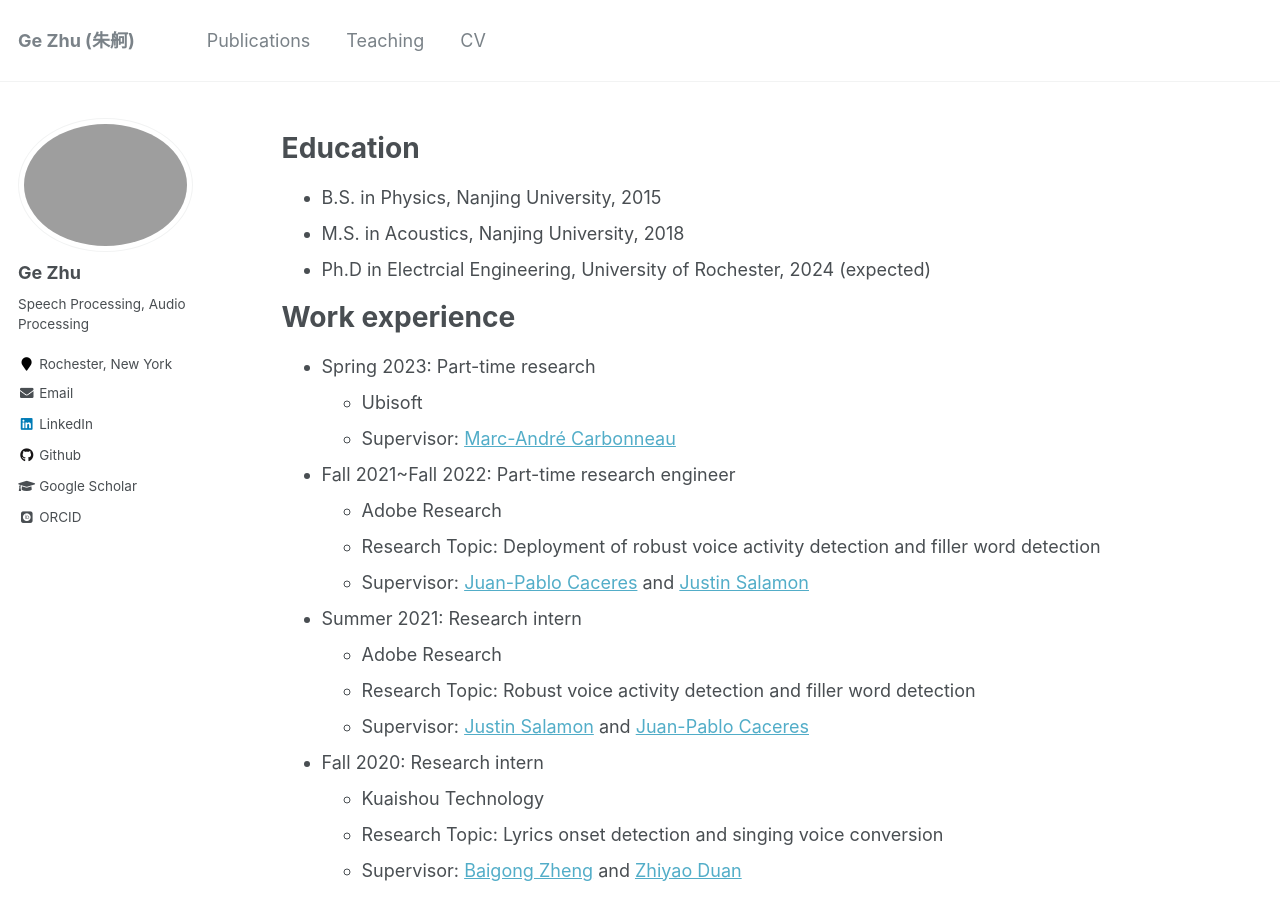
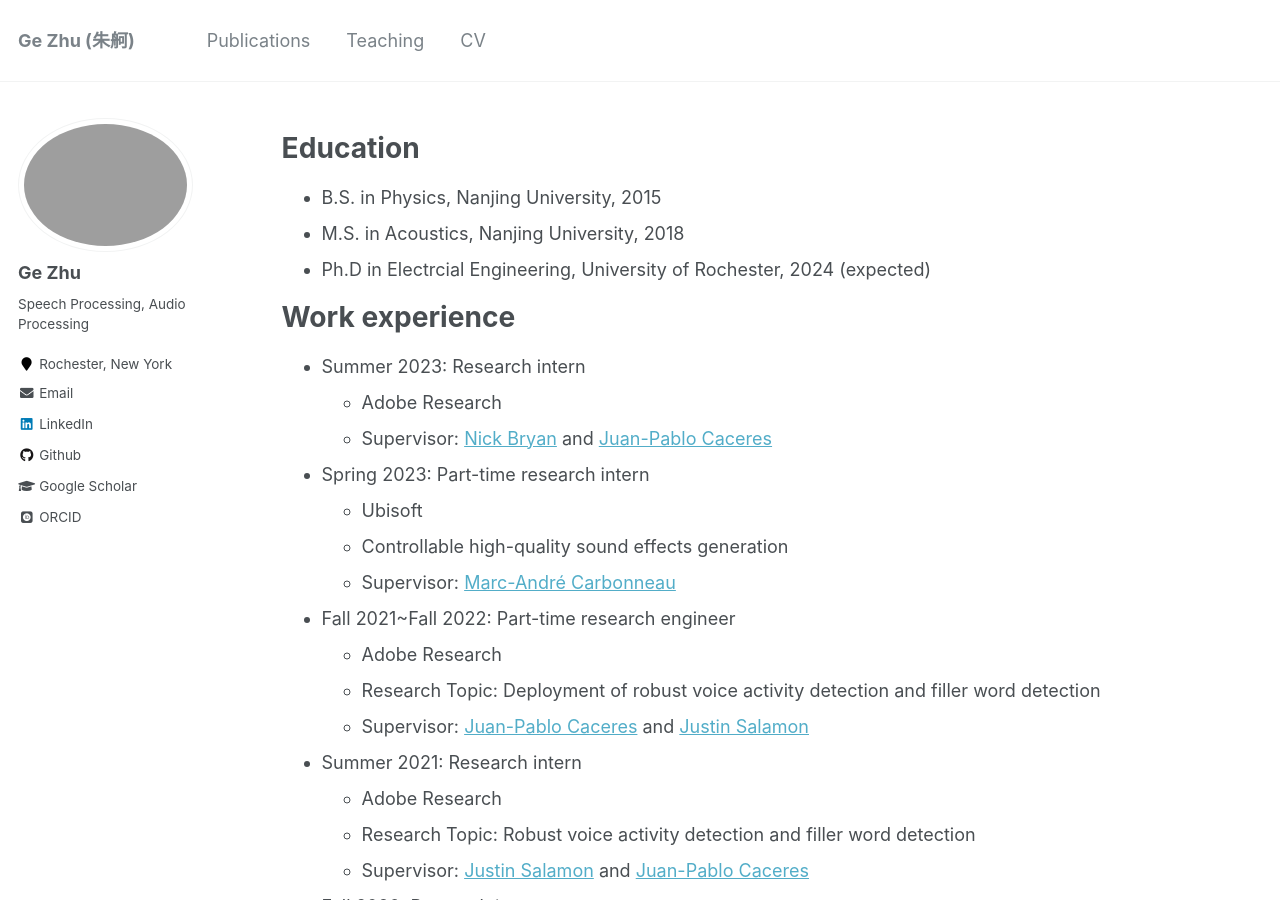
Before and after one commit to gzhu06/gzhu06.github.io, a Jekyll site: the page built from _pages/cv.md, in a window 1280 px wide and 900 px high. Built offline with Jekyll 4.4.1, drawn with Linux system fonts in a browser that asks for light colours; some web fonts are replaced.

Commit message:
update cv

```diff
--- a/_pages/cv.md
+++ b/_pages/cv.md
@@ -17,8 +17,13 @@ Education
 
 Work experience
 ======
-* Spring 2023: Part-time research
+* Summer 2023: Research intern
+  * Adobe Research
+  * Supervisor: [Nick Bryan](https://ccrma.stanford.edu/~njb/) and [Juan-Pablo Caceres](https://ccrma.stanford.edu/~jcaceres/)
+
+* Spring 2023: Part-time research intern
   * Ubisoft
+  * Controllable high-quality sound effects generation
   * Supervisor: [Marc-André Carbonneau](https://sites.google.com/site/marcandrecarbonneau/?pli=1)
 
 * Fall 2021~Fall 2022: Part-time research engineer
```
